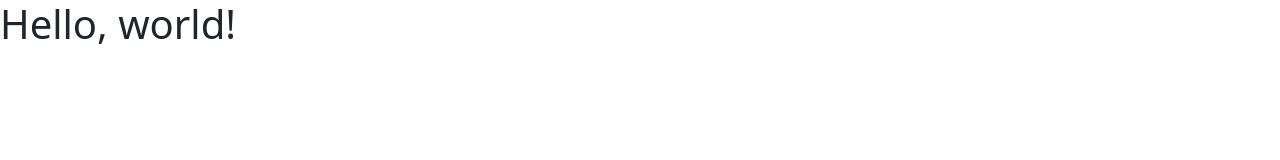
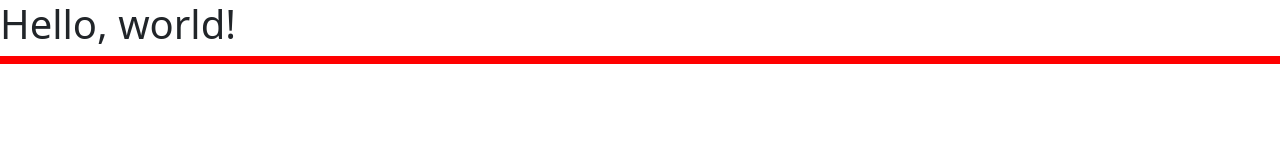
Before and after one commit to meheviensumona/bootstrap-file, a plain HTML site: page index.html in a window 1280 px wide. Drawn offline with Linux system fonts and the light colour scheme.

Commit message:
first commit

```diff
--- a/css/style.css
+++ b/css/style.css
@@ -0,0 +1,4 @@
+.box{
+    min-height: 1vh;
+    background-color: red;
+}
--- a/index.html
+++ b/index.html
@@ -8,9 +8,12 @@
     <!-- css link -->
     <link rel="stylesheet" href="css/style.css">
     <link rel="stylesheet" href="css/bootstrap.css">
+    <link rel="stylesheet" href="css/media.css">
   </head>
   <body>
     <h1>Hello, world!</h1>
+
+    <div class="box"></div>
     <!-- js links -->
    <script src="js/script.js"></script>
      <script src="js/script.js"></script>
```
Also changed, not shown: css/media.css (added, +30 -0 lines).
